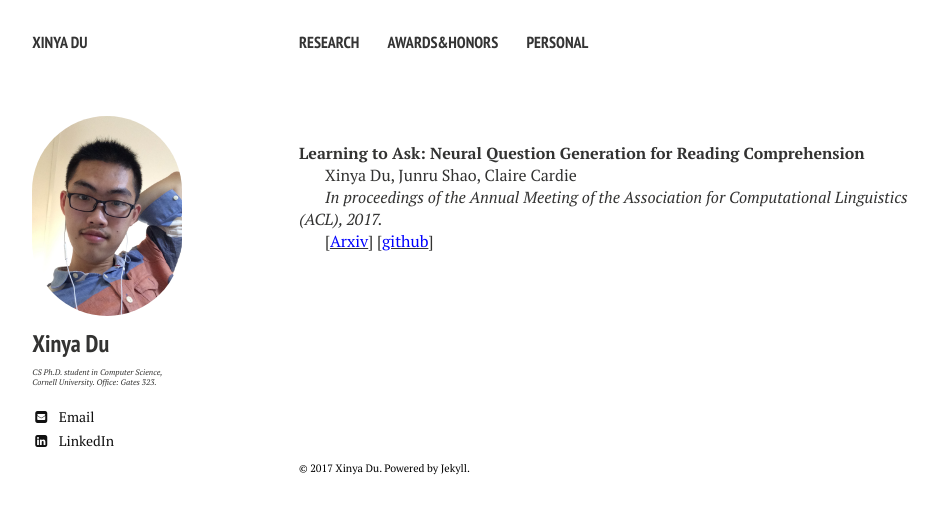
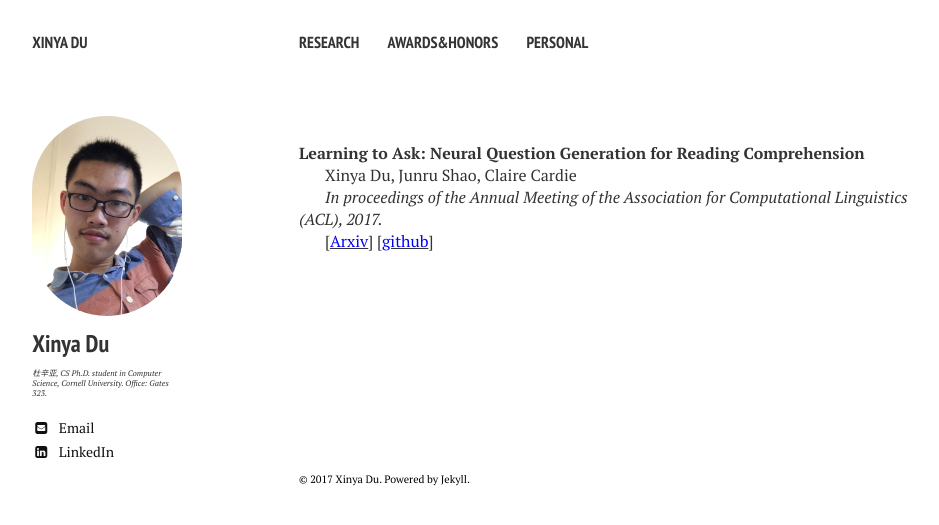
Before and after one commit to xinyadu/xinyadu.github.io, a Jekyll site: the page built from Publications/index.md, in a window 1280 px wide. Shown: the top 525 px of the page, without its empty margins (21-960 px from the left). Built offline with Jekyll 4.4.1, drawn with Linux system fonts in a browser that asks for light colours; nearby versions of some CDN libraries.

Commit message:
add chinese name

```diff
--- a/_config.yml
+++ b/_config.yml
@@ -43,7 +43,7 @@ titlecase: true
 owner:
   name: Xinya Du
   avatar: bio-photo.jpg
-  bio: "CS Ph.D. student in Computer Science, Cornell University. Office: Gates 323."
+  bio: "杜辛亚, CS Ph.D. student in Computer Science, Cornell University. Office: Gates 323."
   email: xd75@cornell.edu
   disqus-shortname:
   twitter: #username
```
